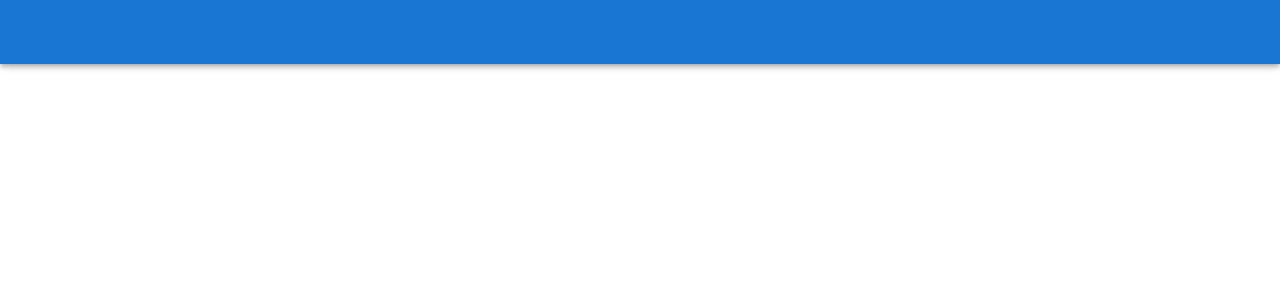
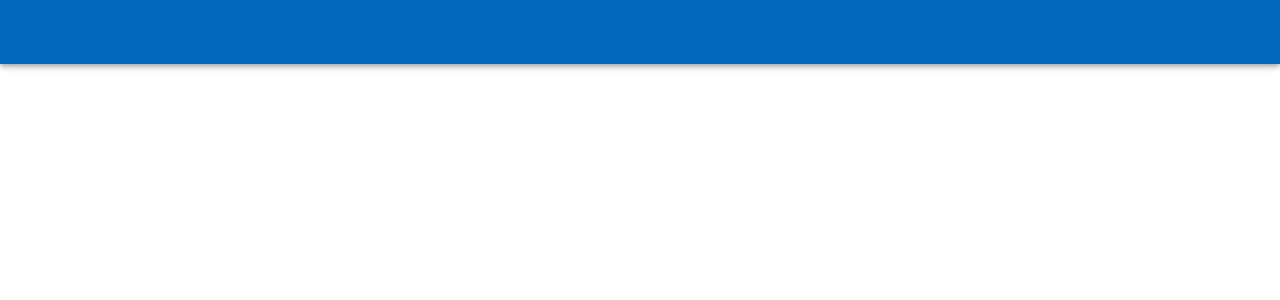
Before and after one commit to kylethenderson/vue_vuetify_template, a Vue app: page / in a window 1280 px wide. Shown: the top 300 px of the page. Built offline with nearby package versions, Linux system fonts and the light colour scheme.

Commit message:
add base knx theme colors

```diff
--- a/src/plugins/vuetify.js
+++ b/src/plugins/vuetify.js
@@ -3,5 +3,27 @@
 
 Vue.use(Vuetify);
 
-export default new Vuetify({
-});
+const options = {
+	icons: {
+		iconfont: 'mdi',
+		},
+		theme: {
+		themes: {
+			light: {
+				knightRed: '#b10021',
+				knightGold: '#fe9915',
+				knightGrey: '#222222',
+				primary: '#0069bd',
+				secondary: '#424242',
+				accent: '#82B1FF',
+				error: '#FF5252',
+				info: '#0069bd',
+				success: '#4CAF50',
+				warning: '#FFC107',
+			}
+		}
+	}
+}
+
+
+export default new Vuetify(options);
```
